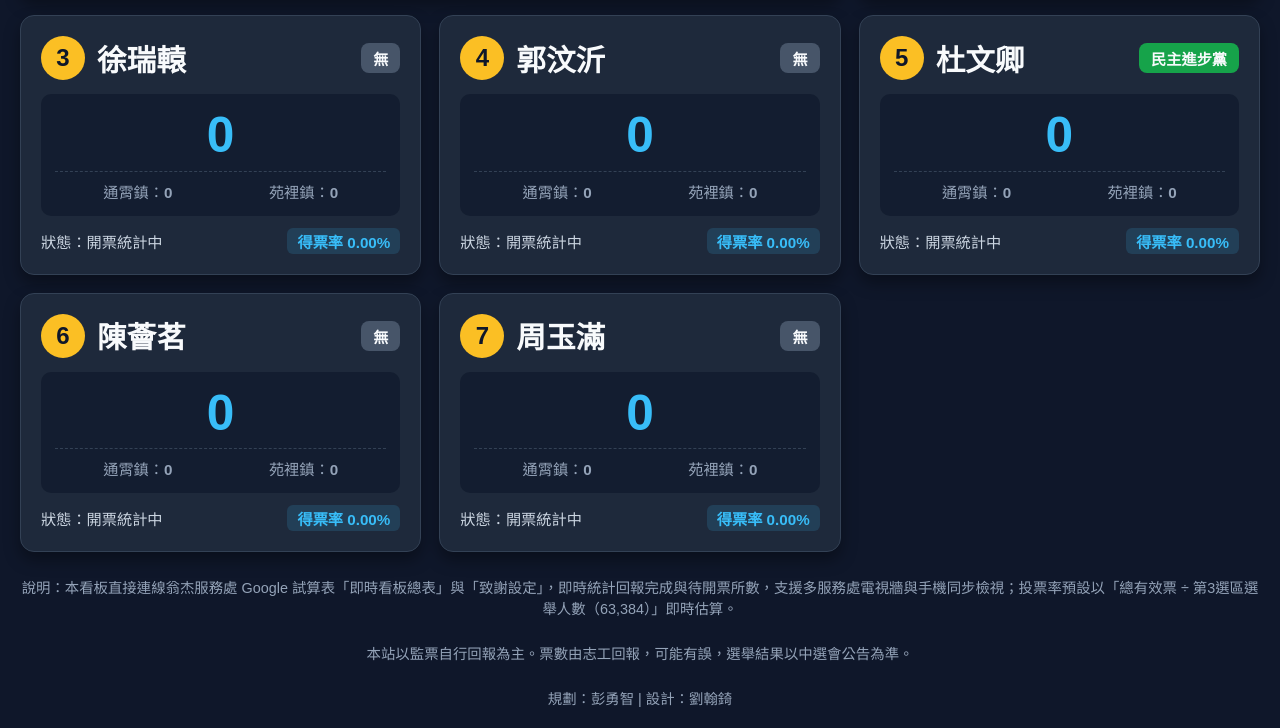
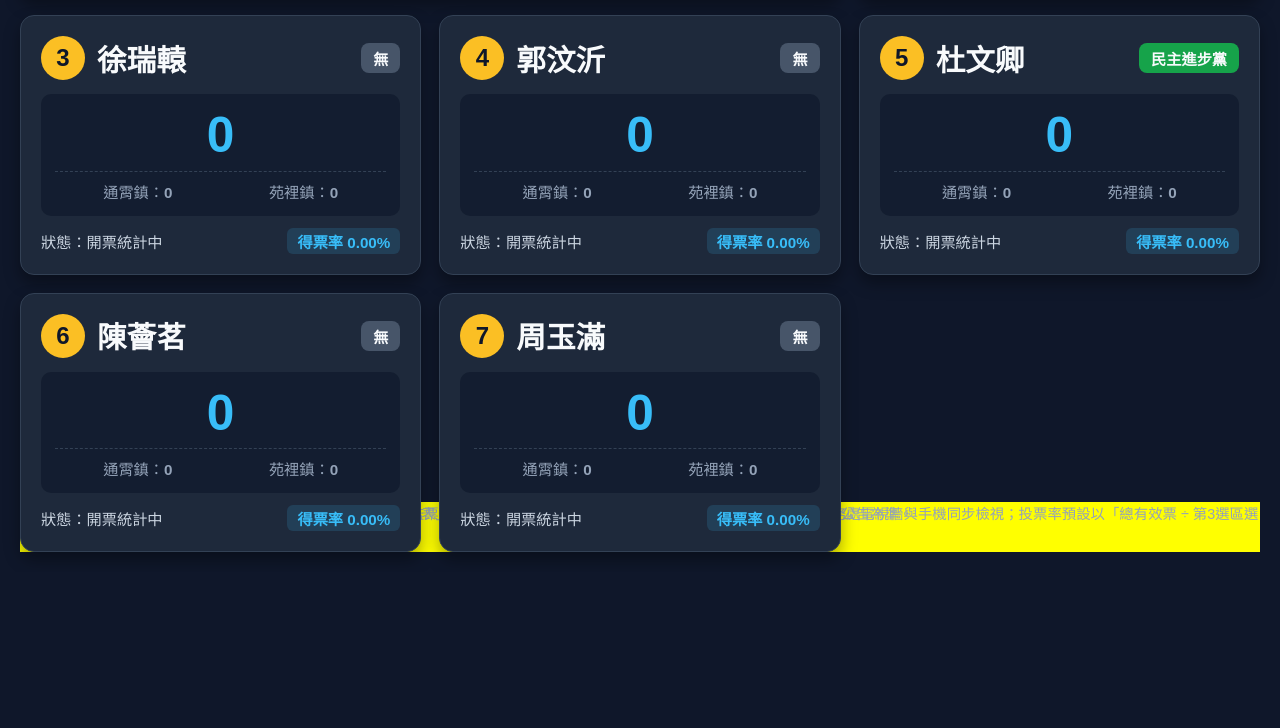
Before and after one commit to HAN-CHI/vm03rm3, a plain HTML site: page index.html in a window 1280 px wide. Shown: the part 728-1456 px from the top of the page. After the commit the page ends 1300 px from the top, so only its background shows below. Drawn offline with Linux system fonts and the light colour scheme; no server answers.

Commit message:
Update footer styles in index.html
Set footer height and adjust margin for layout.

```diff
--- a/index.html
+++ b/index.html
@@ -290,6 +290,9 @@
     margin-top: 24px;
     color: var(--text-muted);
     font-size: 0.9rem;
+  height: 50px; /*設定footer本身高度*/
+  margin-top: -50px; /*隨footer高度需做調整*/
+  background-color: yellow;
   }
 </style>
 </head>
```
